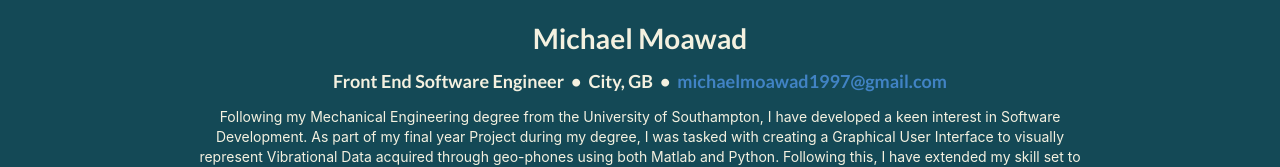
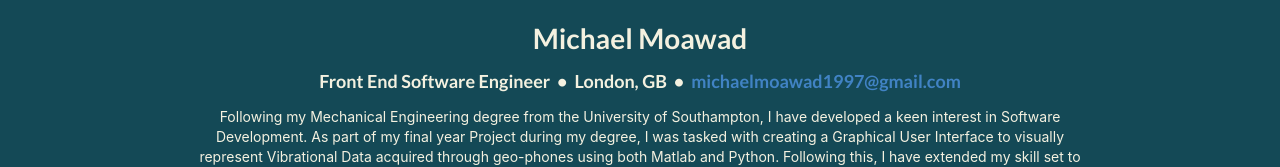
Before and after one commit to MichaelMoawad/Portfolio-Final, a React (Create React App) app: page / in a window 1280 px wide. Shown: the part 194-361 px from the top of the page. Built offline with nearby package versions, Linux system fonts and the light colour scheme.

Commit message:
changed city name in description

```diff
--- a/src/components/Header.js
+++ b/src/components/Header.js
@@ -23,7 +23,7 @@ function Header() {
                     >
                         <h3>
                             Front End Software
-                            Engineer&nbsp;&nbsp;•&nbsp;&nbsp;City,
+                            Engineer&nbsp;&nbsp;•&nbsp;&nbsp;London,
                             GB&nbsp;&nbsp;•&nbsp;&nbsp;
                             <a
                                 href="mailto:michaelmoawad1997@gmail.com"
```
